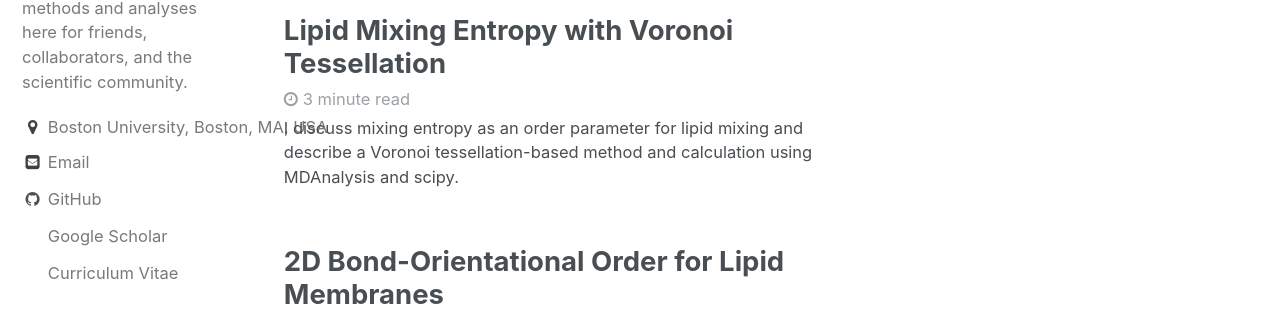
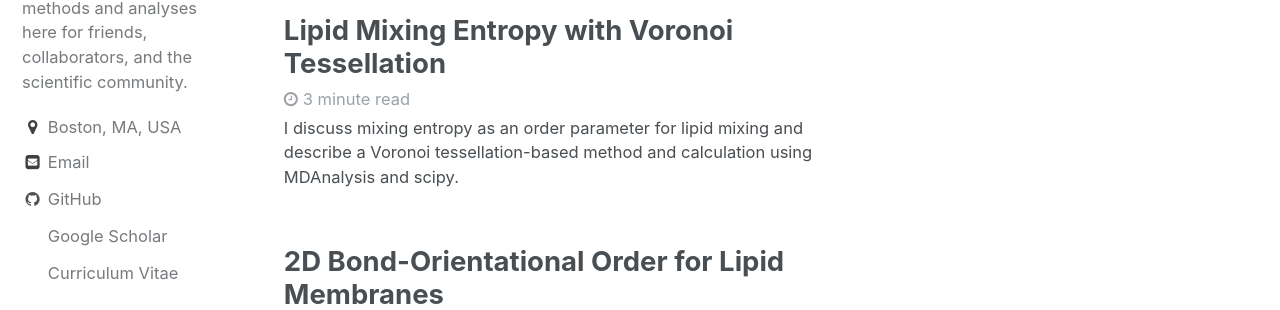
Before and after one commit to gpantel/gpantel.github.io, a Jekyll site: the page built from index.html, in a window 1280 px wide. Shown: the part 444-754 px from the top of the page. Built offline with Jekyll 4.4.1, drawn with Linux system fonts in a browser that asks for light colours; the list of posts is cut into pages by our own code.

Commit message:
Updated location

```diff
--- a/_config.yml
+++ b/_config.yml
@@ -81,7 +81,7 @@ author:
   avatar           : # path of avatar image, e.g. "/assets/images/bio-photo.jpg"
   bio              : "I am PhD student working within the labs of John E. Straub (Boston University) and Yuji Sugita (RIKEN) aspiring to the accurate modeling of the cell membrane via atomistic simulation. I post novel methods and analyses here for friends, collaborators, and the scientific community."
   cv               : ""
-  location         : "Boston University, Boston, MA, USA"
+  location         : "Boston, MA, USA"
   email            : "gpantel@bu.edu"
   uri              :
   bitbucket        :
```
